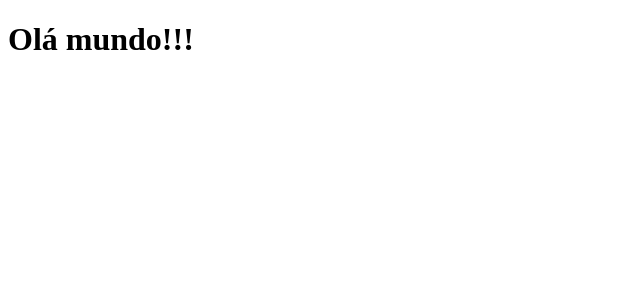
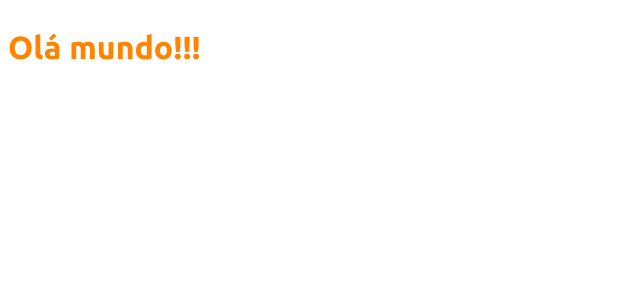
Before and after one commit to itamarhavenstein/projeto-sds4, a React (Create React App) app in the folder frontend/: page / in a window 1280 px wide. Shown: the top 300 px of the page, without its empty margins (0-640 px from the left). Built offline with nearby package versions, Linux system fonts and the light colour scheme.

Commit message:
Boostrap

```diff
--- a/frontend/package.json
+++ b/frontend/package.json
@@ -10,6 +10,7 @@
     "@types/node": "^12.0.0",
     "@types/react": "^17.0.0",
     "@types/react-dom": "^17.0.0",
+    "boostrap": "^2.0.0",
     "react": "^17.0.2",
     "react-dom": "^17.0.2",
     "react-scripts": "4.0.3",
--- a/frontend/src/App.tsx
+++ b/frontend/src/App.tsx
@@ -1,7 +1,7 @@
 function App() {
   return (
     <div >
-      <h1>Olá mundo!!!</h1>
+      <h1 className="text-primary">Olá mundo!!!</h1>
     </div>
   );
 }
--- /dev/null
+++ b/frontend/src/assets/css/styles.css
@@ -0,0 +1,32 @@
+@import url('https://fonts.googleapis.com/css2?family=Ubuntu:wght@300;400;500;700&display=swap');
+:root {
+    --color-primary: #FF8400;
+}
+
+html, body {
+    height: 100%;
+    font-family: "Ubuntu", sans-serif;
+}
+
+#root {
+    display: flex;
+    flex-direction: column;
+    height: 100%;
+}
+
+.content {
+    flex: 1 0 auto;
+}
+
+.footer {
+    flex-shrink: 0;
+    text-align: center;
+}
+
+.bg-primary {
+    background-color: var(--color-primary) !important;
+}
+
+.text-primary {
+    color: var(--color-primary) !important;
+}
--- a/frontend/src/index.tsx
+++ b/frontend/src/index.tsx
@@ -1,6 +1,9 @@
 import React from 'react';
 import ReactDOM from 'react-dom';
+import 'boostrap/package.json';
+import 'assets/css/styles.css';
 import App from './App';
+
 
 ReactDOM.render(
   <React.StrictMode>
```
Also changed, not shown: 1 other file (tests, documents, lock files or other folders).
